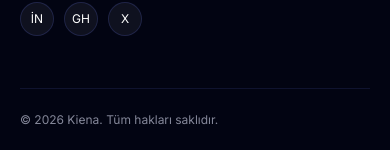
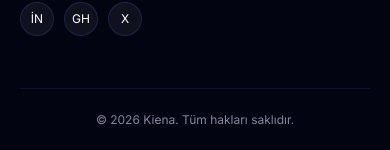
Before and after one commit to kenan-pamuk/kiena-web, a Next.js app: page / in a window 390 px wide. Shown: the part 5247-5397 px from the top of the page. Built offline with nearby package versions, Linux system fonts and the light colour scheme.

Commit message:
Update globals.css

```diff
--- a/app/globals.css
+++ b/app/globals.css
@@ -223,14 +223,19 @@
 }
 
 .footer-bottom {
+  position: relative;
+  z-index: 1;
   width: min(1180px, 100%);
-  margin: 36px auto 0;
+  margin: 42px auto 0;
   padding-top: 22px;
+  display: flex;
+  justify-content: center;
+  align-items: center;
   border-top: 1px solid rgba(108, 125, 255, 0.12);
   color: rgba(184, 187, 207, 0.72);
   font-size: 12px;
+  text-align: center;
 }
-
 @media (max-width: 768px) {
   .site-footer {
     margin-top: 72px;
@@ -425,7 +430,8 @@
     grid-template-columns: 1fr;
   }
 
-  .footer-bottom {
-    flex-direction: column;
+.footer-bottom {
+    justify-content: center;
+    text-align: center;
   }
 }
```
